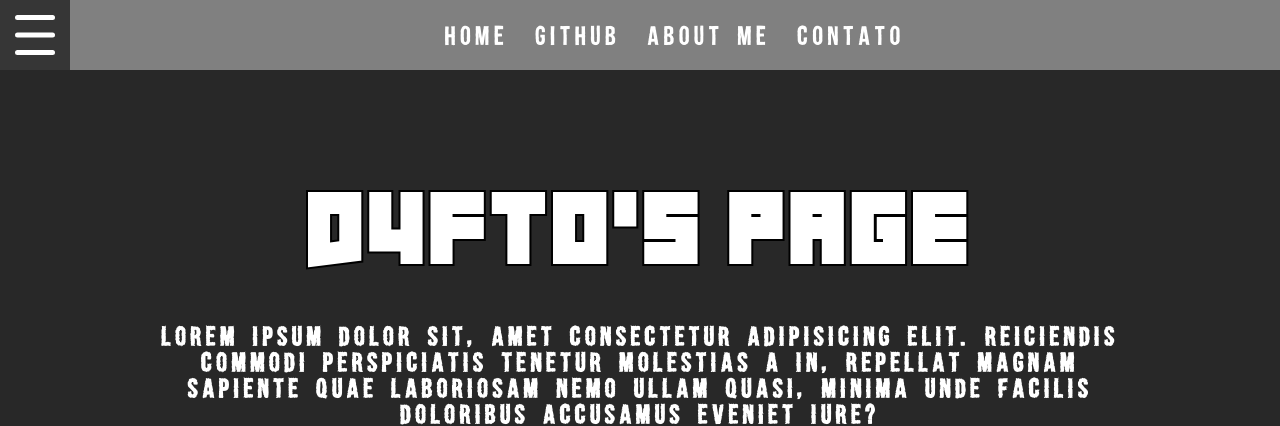
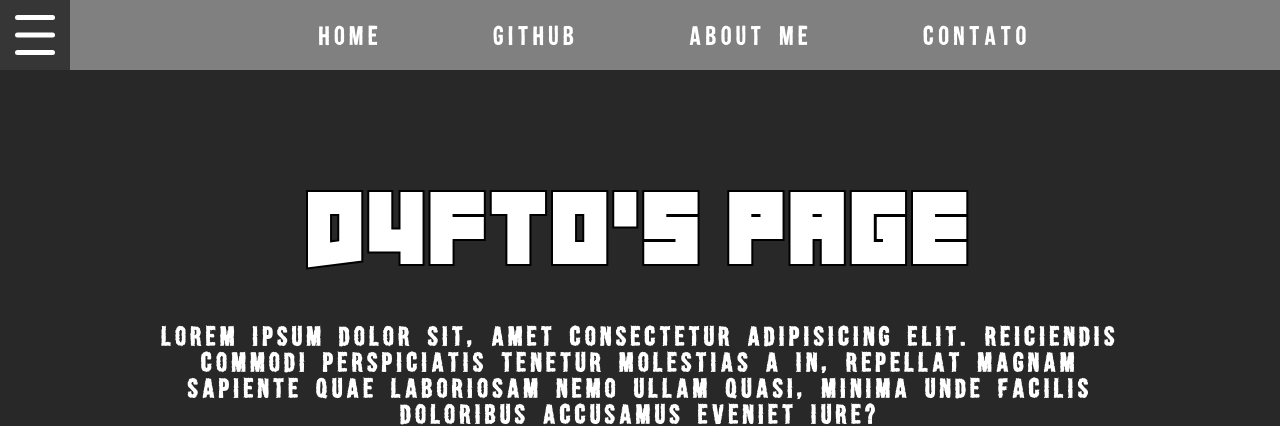
Before and after one commit to D4fto/d4fto, a PHP site: page / in a window 1280 px wide. Shown: the top 426 px of the page. Run offline with PHP 8.4, Linux system fonts and the light colour scheme.

Commit message:
Update estilo_principal.css

```diff
--- a/estilos/estilo_principal.css
+++ b/estilos/estilo_principal.css
@@ -129,6 +129,7 @@ path{
     font-size: 2rem;
 }
 .menu_horizontal{
+    overflow: auto;
     z-index: 2;
     text-align: center;
     position: fixed;
@@ -154,9 +155,9 @@ path{
 .menu_horizontal ul li a{
     transition: all 500ms;
     line-height: 70px;
-    padding: 1vh;
-    padding-left: 1vh;
-    padding-right: 1vh;
+    padding: 15px;
+    padding-left: 50px;
+    padding-right: 50px;
     font-size: 1.5rem;
     text-decoration: none;
     color: white;
```
